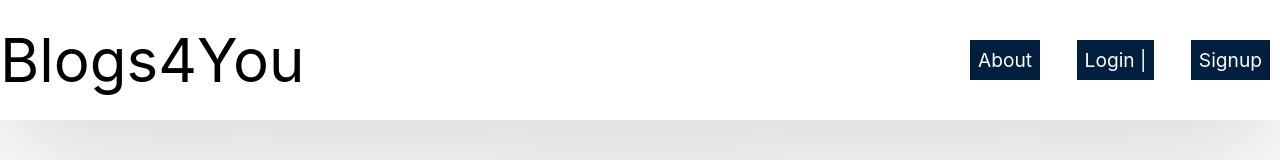
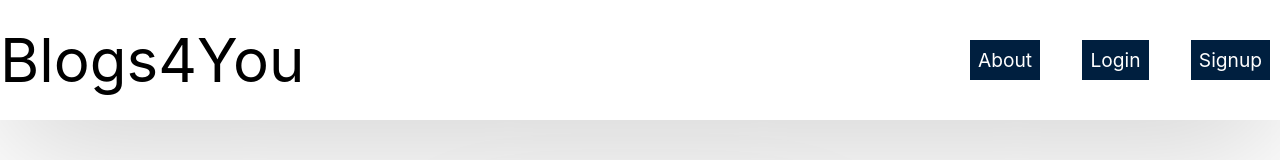
Before and after one commit to bhardwajhimanshu2515/blogpost-app, a React (Create React App) app: page /login in a window 1280 px wide. Shown: the top 160 px of the page. Built offline with nearby package versions, Linux system fonts and the light colour scheme; a web font is replaced by a local one.

Commit message:
redirecting

```diff
--- a/src/components/login.jsx
+++ b/src/components/login.jsx
@@ -33,6 +33,7 @@ const Login = (props) => {
       .then((response) => response.json())
       .then((data) => {
         auth.login(data.token);
+        console.log(data.token);
       })
       .catch((error) => console.log("error", error));
     //    Router.browserHistory.push('/')
@@ -40,6 +41,11 @@ const Login = (props) => {
 
 
   const { email, password } = state;
+  if(auth.isLoggedIn){
+
+      return <Redirect to="/dashboard/read"></Redirect>
+  }
+  else{
     return (
         <div id="login">
           <div class="slide-in-elliptic-right-fwd">Welcome to Login Page</div>
@@ -71,6 +77,7 @@ const Login = (props) => {
           </div>
         </div>
       );
+  }
 };
 
 export default Login;
--- a/src/shared/navbar.jsx
+++ b/src/shared/navbar.jsx
@@ -13,17 +13,22 @@ function Navbar() {
                 </div>
                 <div id="navLinks">
 
-                  <Link to="/about">About</Link>
+                  {
+                    (auth.isLoggedIn || !auth.isLoggedIn) && <Link to="/about">About</Link>
+                }
 
                  {
-                    !auth.isLoggedIn && <Link to="/login">Login |</Link>
+                    !auth.isLoggedIn && <Link to="/login">Login</Link>
 
                  }
                 {
                     !auth.isLoggedIn && <Link to="/signup">Signup</Link>
                 }
                 {
-                    auth.isLoggedIn && <Link to="/logout" onClick={auth.logout}>Logout</Link>
+                    auth.isLoggedIn && <Link to="/dashboard/read">Dashboard</Link>
+                }
+                {
+                    auth.isLoggedIn && <Link to="/" onClick={auth.logout}>Logout</Link>
                 }
                 </div>
             </div>
```
Lines whose indentation alone changed are shown as unchanged.
